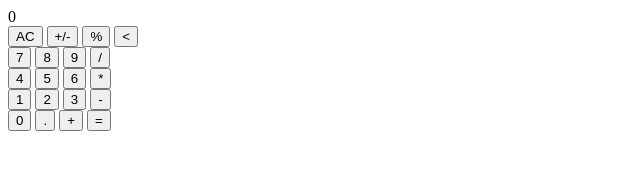
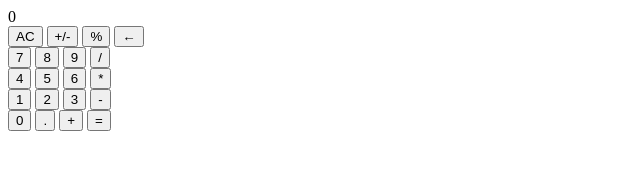
Before and after one commit to srj-17/calculator, a plain HTML site: page index.html in a window 1280 px wide. Shown: the full height of the page, 0-640 px from the left. Drawn offline with Linux system fonts and the light colour scheme.

Commit message:
Change the icon for backspace
Use the html entity &larr;

```diff
--- a/index.html
+++ b/index.html
@@ -17,7 +17,7 @@
                 <button class="x-key" value="clear">AC</button>
                 <button class="x-key" value="sign">+/-</button>
                 <button class="x-key" value="percent">%</button>
-                <button class="x-key" value="backspace"><</button>
+                <button class="x-key" value="backspace">&larr;</button>
             </div>
             <div class="row">
                 <button class="num-key" value="7">7</button>
```
